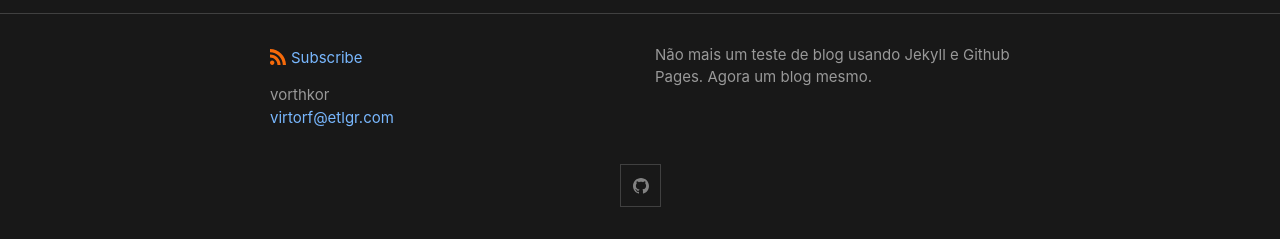
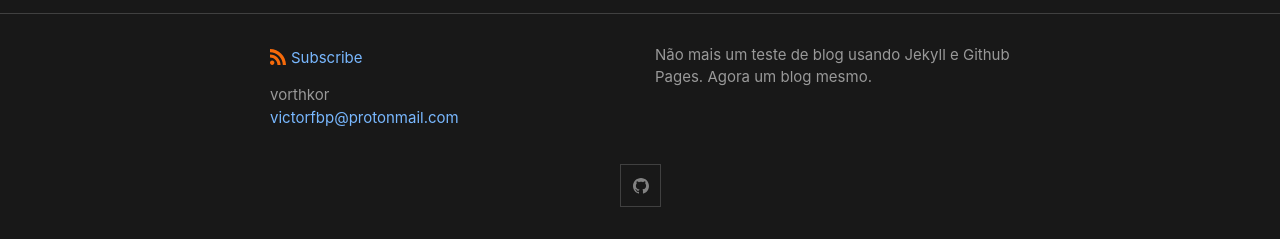
Before and after one commit to vorthkor/victao-blog, a Jekyll site: the page built from index.md, in a window 1280 px wide. Shown: the part 1075-1314 px from the top of the page. Built offline with Jekyll 4.4.1, drawn with Linux system fonts in a browser that asks for light colours.

Commit message:
Update config

```diff
--- a/_config.yml
+++ b/_config.yml
@@ -1,7 +1,7 @@
 title: My super blog
 author:
   name: vorthkor
-  email: virtorf@etlgr.com
+  email: victorfbp@protonmail.com
 description: > # this means to ignore newlines until "baseurl:"
   Não mais um teste de blog usando Jekyll e Github Pages. Agora um blog mesmo.
 
```
